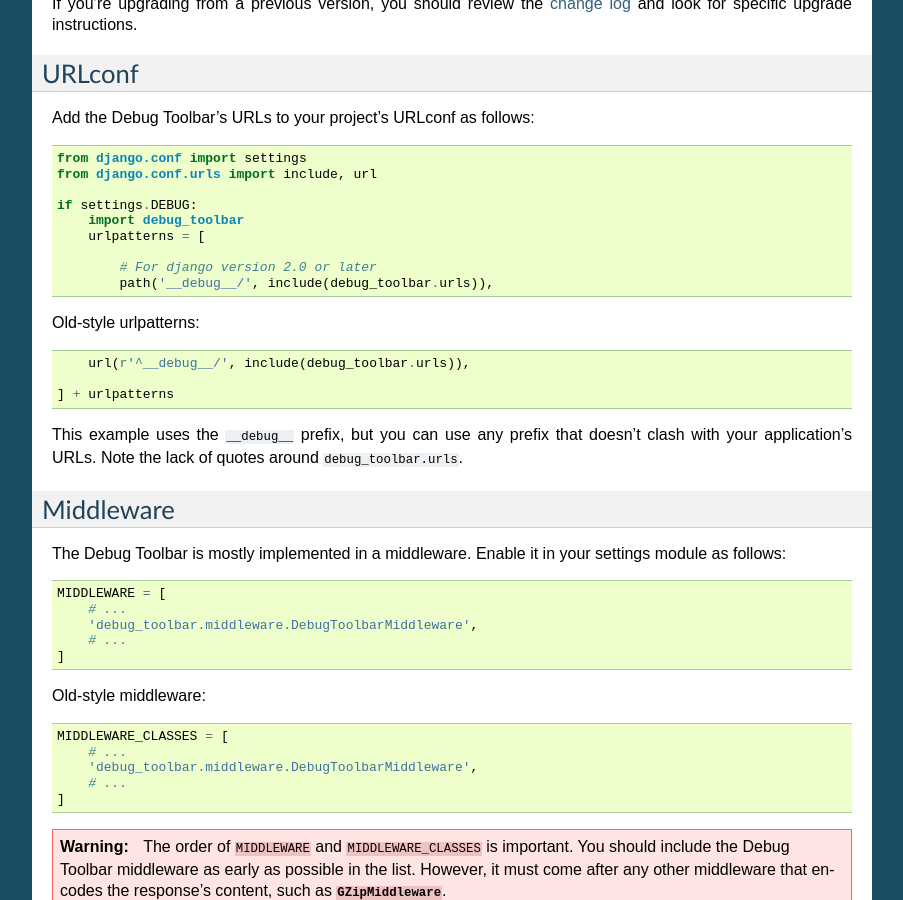
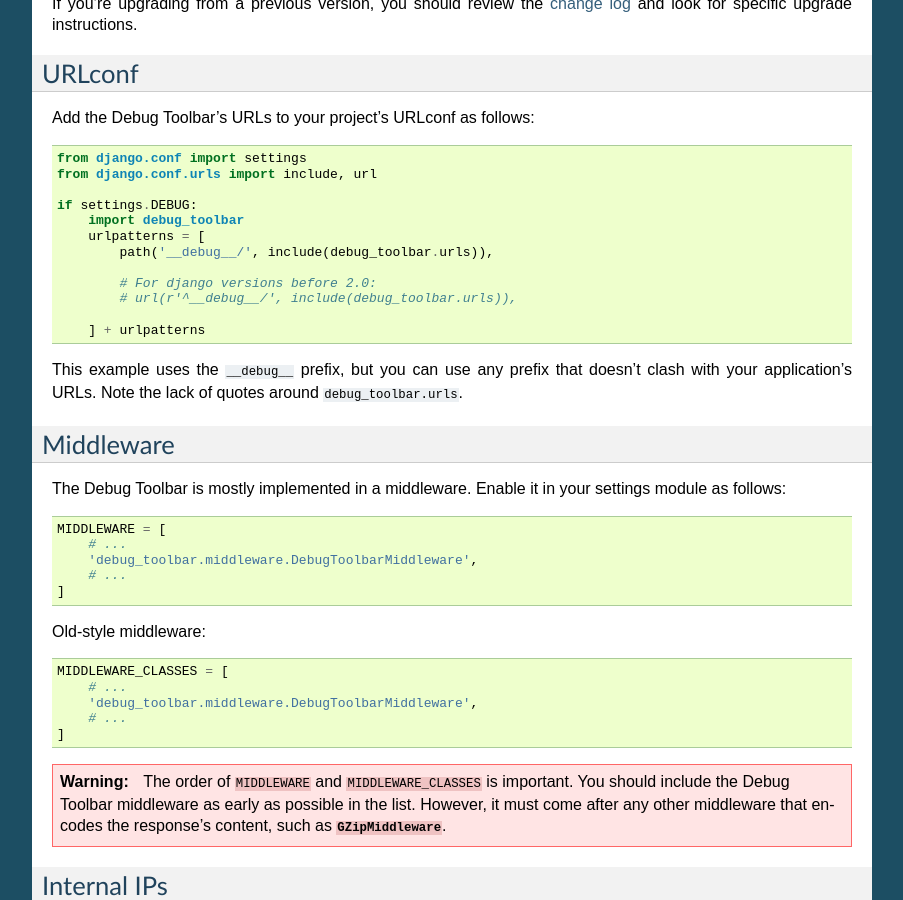
Before and after one commit to jazzband/django-debug-toolbar, a Sphinx documentation site: the page built from docs/installation.rst, in a window 1280 px wide and 900 px high, scrolled down 645 px. Shown: the whole window, without its empty margins (198-1101 px from the left). Built offline with Sphinx 7.4.7, drawn with Linux system fonts in a browser that asks for light colours.

Commit message:
Added related old-style code A as a comment

```diff
--- a/docs/installation.rst
+++ b/docs/installation.rst
@@ -48,13 +48,10 @@
     if settings.DEBUG:
         import debug_toolbar
         urlpatterns = [
-
-            # For django version 2.0 or later
             path('__debug__/', include(debug_toolbar.urls)),
 
-Old-style urlpatterns::
-
-            url(r'^__debug__/', include(debug_toolbar.urls)),
+            # For django versions before 2.0:
+            # url(r'^__debug__/', include(debug_toolbar.urls)),
 
         ] + urlpatterns
 
```
